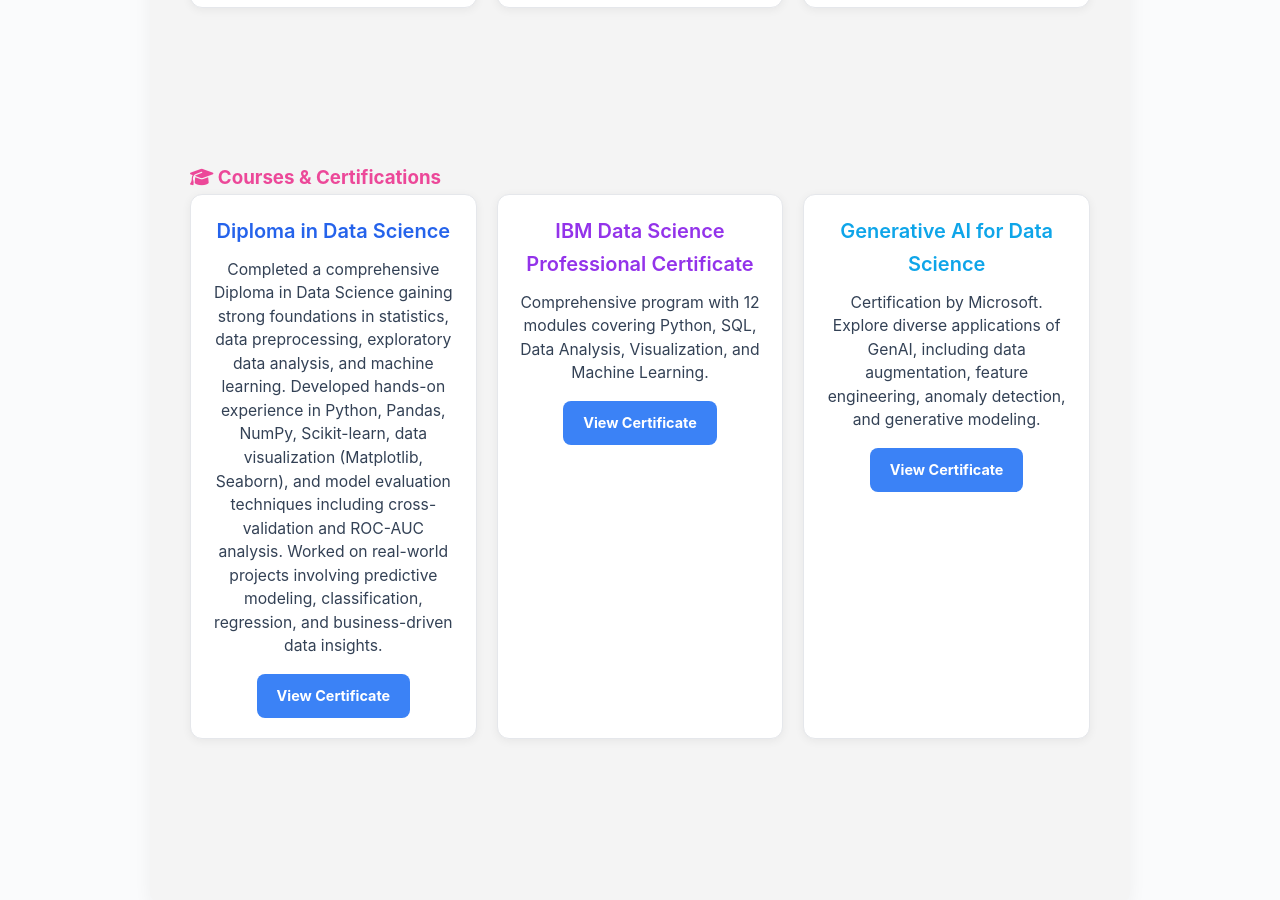
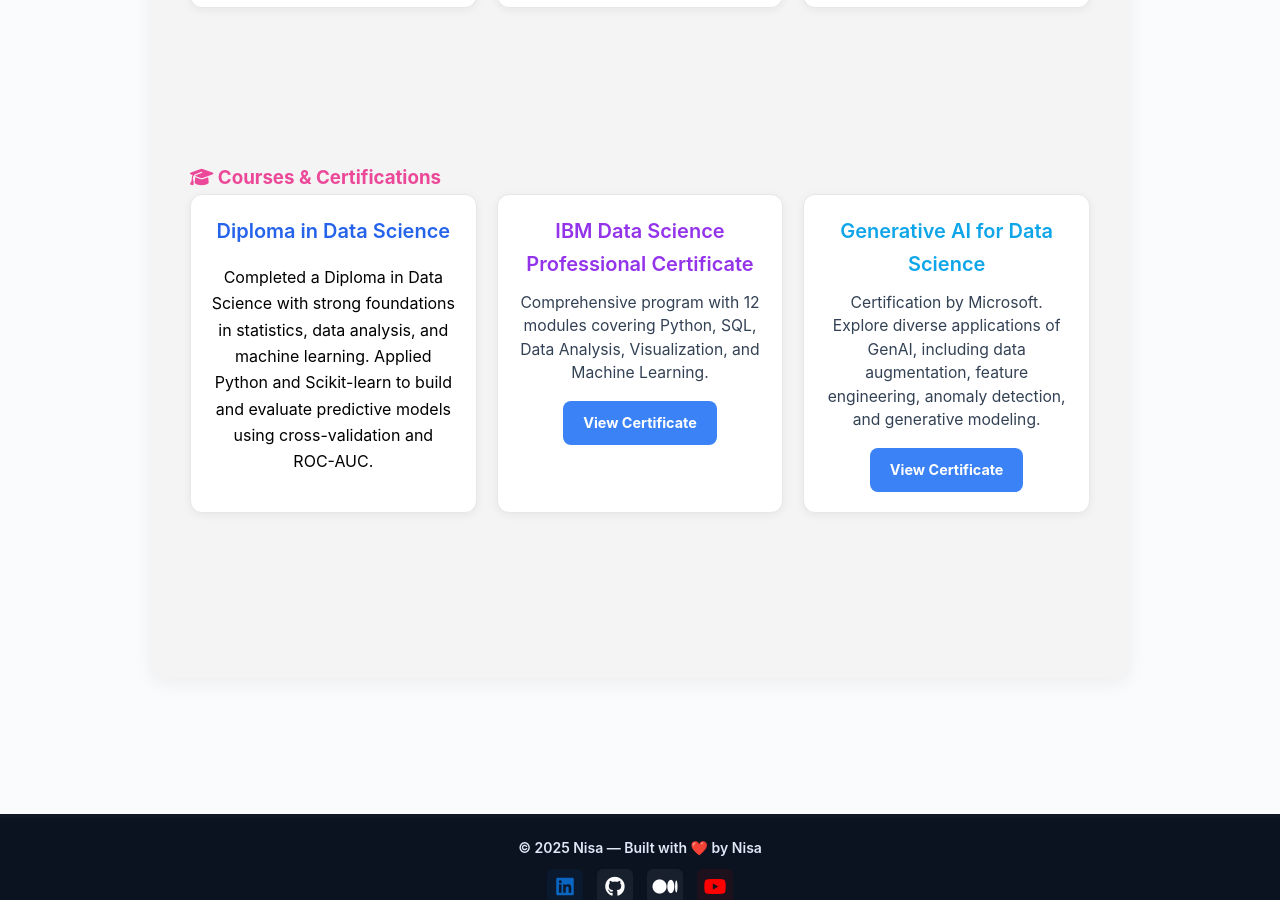
Before and after one commit to tabassumunnisa19/My_Personal_Website, a Jekyll site: the page about.html, which Jekyll copies as it is, in a window 1280 px wide and 900 px high, scrolled down 3029 px. Built offline with Jekyll 4.4.1, drawn with Linux system fonts in a browser that asks for light colours.

Commit message:
Update about.html

```diff
--- a/about.html
+++ b/about.html
@@ -493,9 +493,7 @@
         <div class="grid-inner">
           <div class="card cert-card">
             <h4>Diploma in Data Science</h4>
-<p>Completed a comprehensive Diploma in Data Science gaining strong foundations in statistics, data preprocessing, exploratory data analysis, and machine learning. Developed hands-on experience in Python, Pandas, NumPy, Scikit-learn, data visualization (Matplotlib, Seaborn), and model evaluation techniques including cross-validation and ROC-AUC analysis. Worked on real-world projects involving predictive modeling, classification, regression, and business-driven data insights.</p>
-            <a href="#" target="_blank" class="cert-btn">View Certificate</a>
-          </div>
+</p>Completed a Diploma in Data Science with strong foundations in statistics, data analysis, and machine learning. Applied Python and Scikit-learn to build and evaluate predictive models using cross-validation and ROC-AUC.</p>          </div>
           <div class="card cert-card">
             <h4>IBM Data Science Professional Certificate</h4>
             <p>Comprehensive program with 12 modules covering Python, SQL, Data Analysis, Visualization, and Machine Learning.</p>
```
